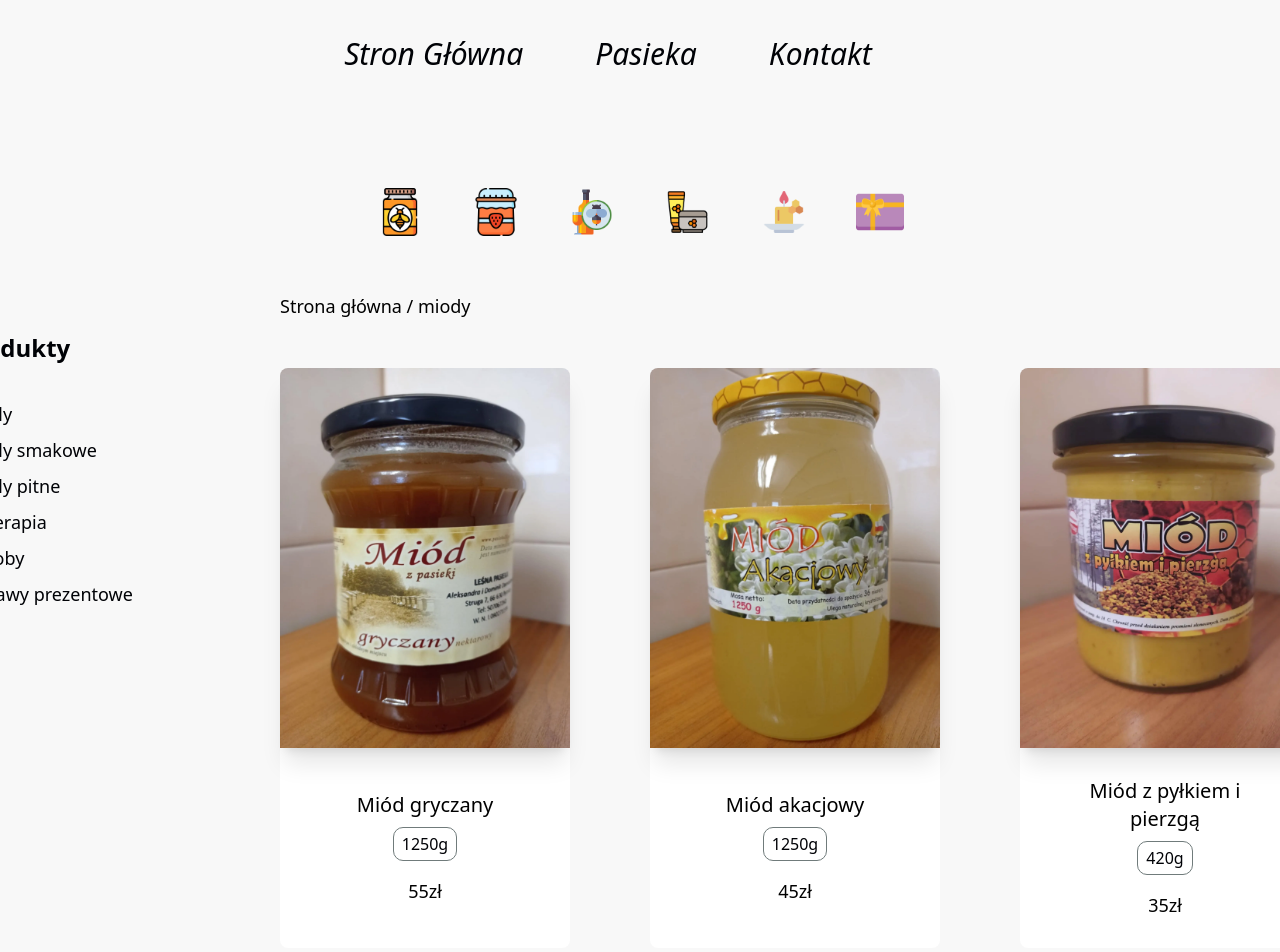
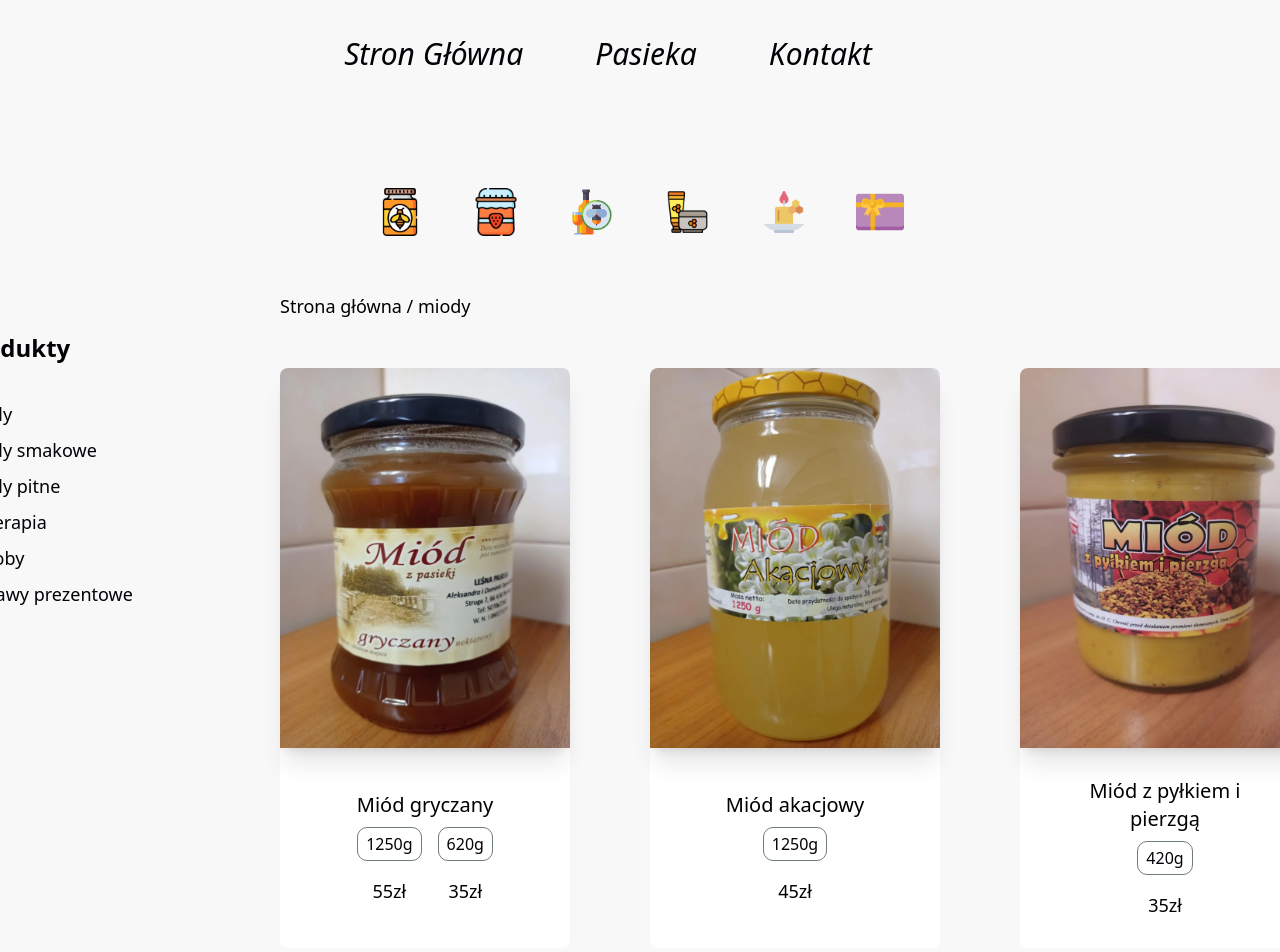
Before and after one commit to AndrzejGrabarz/Hell, a Next.js app: page / in a window 1280 px wide. Shown: the top 952 px of the page. Built offline with nearby package versions, Linux system fonts and the light colour scheme.

Commit message:
Poprawki

```diff
--- a/components/ImageBox.js
+++ b/components/ImageBox.js
@@ -31,21 +31,22 @@ function ImageBox({ foreground, background, product }) {
           />
         </div>
 
-        <div className="flex flex-col break-normal h-[200px] w-full  bg-white rounded-b-lg justify-center items-center font-medium p-10 ">
+        <div className="flex flex-col break-normal h-[200px] w-full  bg-white rounded-b-lg justify-center items-center font-medium p-10  ">
           <p className=" text-center max-w-[200px]  text-xl mb-2 break-words">{selectedProduct.honey_name}</p>
           <div className="flex flex-row">
-            {selectedProduct.type === 'honey' || selectedProduct.type === 'alkohol' || selectedProduct.type === 'zestaw' ? <button onClick={handleClick} aria-pressed={isPressed} type="button" className="py-1 px-2">{selectedProduct.grammar_for_big}</button> : ''}
+            <div className="flex-col">
+              {selectedProduct.type === 'honey' || selectedProduct.type === 'alkohol' || selectedProduct.type === 'zestaw' ? <button onClick={handleClick} aria-pressed={isPressed} type="button" className="py-1 px-2">{selectedProduct.grammar_for_big}</button> : ''}
+              {selectedProduct.type === 'fruit' || selectedProduct.type === 'leki' || selectedProduct.type === 'ozdoby' ? <button onClick={handleClick} aria-pressed={isPressed} type="button" className="py-1 px-2">{selectedProduct.grammar_for_small}</button> : ''}
+              <p className="text-lg pt-4 text-center">{selectedProduct.type === 'honey' || selectedProduct.type === 'alkohol' ? selectedProduct.prize_for_big : selectedProduct.prize_for_small }</p>
+            </div>
+            {selectedProduct.honey_name === 'Miód gryczany' ? (
+              <div className="flex-col ml-4">
+                <button onClick={handleClick} aria-pressed={isPressed} type="button" className="py-1 px-2">{selectedProduct.grammar_for_small}</button>
+                <p className="text-lg pt-4 text-center">{selectedProduct.prize_for_small }</p>
+              </div>
 
-            {selectedProduct.type === 'fruit' || selectedProduct.type === 'leki' || selectedProduct.type === 'ozdoby' ? <button onClick={handleClick} aria-pressed={isPressed} type="button" className="py-1 px-2">{selectedProduct.grammar_for_small}</button> : ''}
-
-            {selectedProduct.type === 'specjal' ? (
-              <>
-                <button onClick={handleClick} aria-pressed={isPressed} type="button" className="py-1 px-2">{selectedProduct.grammar_for_small}</button>
-                <button onClick={handleClick} aria-pressed={isPressed} type="button" className="py-1 px-2">{selectedProduct.grammar_for_big}</button>
-              </>
             ) : ''}
           </div>
-          <p className="text-lg pt-4">{selectedProduct.type === 'honey' || selectedProduct.type === 'alkohol' ? selectedProduct.prize_for_big : selectedProduct.prize_for_small }</p>
         </div>
       </Link>
     </div>
--- a/pages/Kontakt.js
+++ b/pages/Kontakt.js
@@ -17,7 +17,7 @@ export default function Kontakt() {
             </div>
             <div className="text-lg 4xl:text-3xl sm:text-xl mb-8 font-RedHatItalic font-light">
               Telefon:
-              <span className="text-lg 4xl:text-2xl  sm:text-xl font-RedHatItalic font-light">  +48 546 867 534</span>
+              <span className="text-lg 4xl:text-2xl  sm:text-xl font-RedHatItalic font-light">  +48 507 067 260</span>
             </div>
             <div className="text-lg 4xl:text-2xl sm:text-xl font-RedHatItalic font-light text-center">
               Szukasz czegoś wyjątkowego? Masz pytania, które cie nurtują? Nie bój się napisać do nas jesteśmy mili ludzie 😉 Pomożemy, doradzimy. Odpowiedź otrzymasz odrazu albo w ciągu 2 nastepnych dni w razie czego zawsze może dzwonić od 8:00 do 15:00. Miód sam się nie zbierze.
--- a/pages/produkty/[products].js
+++ b/pages/produkty/[products].js
@@ -91,7 +91,9 @@ function Produkt() {
             </ul>
             {data.type === 'honey' || data.type === 'fruit' ? <div className="text-center my-4 font-RedHatItalic font-light italic text-2xl">Dostępne rozmiary</div> : ''}
             <div className="flex flex-row justify-center font-RedHatItalic font-light italic">
+
               {data && data.type === 'honey' || data.type === 'alkohol' ? (
+                <div className="flex flex-row">
                   <div className="flex flex-col items-center mx-10 text-lg">
                     <div className="bg-gradient-to-r from-[#e05960] to-[#f78e8e] py-2 px-4 rounded-tl-lg rounded-br-lg font-medium w-[200px]">
                       <div className="text-center">{`Waga Netto: ${data.grammar_for_big}`}</div>
@@ -100,6 +102,18 @@ function Produkt() {
                     <div className="w-20 h-20 my-4">
                       <img className="w-full h-full  rounded-lg object-cover hover:scale-125 cursor-pointer" src="/Domino/Icons/big jar.png" alt="" />
                     </div>
+                  </div>
+                  {data && data.honey_name === 'Miód gryczany' ? (
+                    <div className="flex flex-col items-center mx-10 text-lg">
+                      <div className="bg-gradient-to-r from-[#e05960] to-[#f78e8e] py-2 px-4 rounded-tl-lg rounded-br-lg font-medium w-[200px]">
+                        <div className="text-center">{`Waga Netto: ${data.grammar_for_small}`}</div>
+                        <div className="text-center">{`Cena: ${data.prize_for_small}`}</div>
+                      </div>
+                      <div className="flex w-full h-full items-end my-4 justify-center ">
+                        <img className="w-14 h-14  rounded-lg object-cover hover:scale-125 cursor-pointer" src="/Domino/Icons/small jar.png" alt="" />
+                      </div>
+                    </div>
+                  ) : ''}
                 </div>
               ) : ''}
 
--- a/utils/Miody.js
+++ b/utils/Miody.js
@@ -5,7 +5,7 @@ const Miody = [
     morePhotos: ['/Domino/Product webp/Miód_Gryczany_2.webp', '/Domino/Product webp/placeholder.webp'],
     honey_name: 'Miód gryczany',
     type: 'honey',
-    grammar_for_small: '610g',
+    grammar_for_small: '620g',
     grammar_for_big: '1250g',
     prize_for_small: '35zł',
     prize_for_big: '55zł',
@@ -366,7 +366,7 @@ const Miody = [
     morePhotos: ['/Domino/Product webp/Imb_pig.webp', '/Domino/Product webp/Imb_pig.webp'],
     honey_name: 'Miód z imbirem i pigwą',
     type: 'fruit',
-    grammar_for_small: '610g',
+    grammar_for_small: '420g',
     grammar_for_big: '1250g',
     prize_for_small: '40zł',
     prize_for_big: '60zł',
@@ -394,7 +394,7 @@ const Miody = [
     morePhotos: ['/Domino/Product webp/Kawa.webp', '/Domino/Product webp/placeholder.webp'],
     honey_name: 'Miód do kawy',
     type: 'fruit',
-    grammar_for_small: '610g',
+    grammar_for_small: '420g',
     grammar_for_big: '1250g',
     prize_for_small: '40zł',
     prize_for_big: '60zł',
@@ -534,7 +534,7 @@ const Miody = [
     type: 'ozdoby',
     grammar_for_small: '1 figurka',
     grammar_for_big: '1000ml',
-    prize_for_small: '40zł',
+    prize_for_small: '15zł',
     prize_for_big: '60zł',
     description: 'Ozdoby świąteczne z wosku pszczelego to unikalne, ręcznie wykonane i malowane figurki, które doskonale oddają magię świąt. Wykonane z naturalnego wosku pszczelego, łączą tradycję z nowoczesnym designem. Ich subtelny, miodowy zapach dodaje przytulnej atmosfery każdemu wnętrzu. Każda figurka jest zapakowana w ozdobną torebkę, co czyni ją idealnym wyborem na prezent.',
     realization: 'Figurki są ręcznie odlewane z naturalnego wosku pszczelego, a następnie precyzyjnie malowane, aby nadać im świąteczny charakter. Każdy detal jest starannie dopracowany, co sprawia, że ozdoby są wyjątkowe. Małe figurki mogą być pakowane pojedynczo lub w zestawach, w zależności od preferencji klienta.',
@@ -551,7 +551,7 @@ const Miody = [
     type: 'ozdoby',
     grammar_for_small: '1 figurka',
     grammar_for_big: '1000ml',
-    prize_for_small: '40zł',
+    prize_for_small: '15zł',
     prize_for_big: '60zł',
     description: 'Ozdoby świąteczne z wosku pszczelego to unikalne, ręcznie wykonane i malowane figurki, które doskonale oddają magię świąt. Wykonane z naturalnego wosku pszczelego, łączą tradycję z nowoczesnym designem. Ich subtelny, miodowy zapach dodaje przytulnej atmosfery każdemu wnętrzu. Każda figurka jest zapakowana w ozdobną torebkę, co czyni ją idealnym wyborem na prezent.',
     realization: 'Figurki są ręcznie odlewane z naturalnego wosku pszczelego, a następnie precyzyjnie malowane, aby nadać im świąteczny charakter. Każdy detal jest starannie dopracowany, co sprawia, że ozdoby są wyjątkowe. Małe figurki mogą być pakowane pojedynczo lub w zestawach, w zależności od preferencji klienta.',
@@ -568,7 +568,7 @@ const Miody = [
     type: 'ozdoby',
     grammar_for_small: '3 figurki',
     grammar_for_big: '1000ml',
-    prize_for_small: '120zł',
+    prize_for_small: '45zł',
     prize_for_big: '60zł',
     description: 'Ozdoby świąteczne z wosku pszczelego to unikalne, ręcznie wykonane i malowane figurki, które doskonale oddają magię świąt. Wykonane z naturalnego wosku pszczelego, łączą tradycję z nowoczesnym designem. Ich subtelny, miodowy zapach dodaje przytulnej atmosfery każdemu wnętrzu. Każda figurka jest zapakowana w ozdobną torebkę, co czyni ją idealnym wyborem na prezent.',
     realization: 'Figurki są ręcznie odlewane z naturalnego wosku pszczelego, a następnie precyzyjnie malowane, aby nadać im świąteczny charakter. Każdy detal jest starannie dopracowany, co sprawia, że ozdoby są wyjątkowe. Małe figurki mogą być pakowane pojedynczo lub w zestawach, w zależności od preferencji klienta.',
@@ -585,7 +585,7 @@ const Miody = [
     type: 'ozdoby',
     grammar_for_small: '2 figurki',
     grammar_for_big: '1000ml',
-    prize_for_small: '80zł',
+    prize_for_small: '30zł',
     prize_for_big: '60zł',
     description: 'Ozdoby świąteczne z wosku pszczelego to unikalne, ręcznie wykonane i malowane figurki, które doskonale oddają magię świąt. Wykonane z naturalnego wosku pszczelego, łączą tradycję z nowoczesnym designem. Ich subtelny, miodowy zapach dodaje przytulnej atmosfery każdemu wnętrzu. Każda figurka jest zapakowana w ozdobną torebkę, co czyni ją idealnym wyborem na prezent.',
     realization: 'Figurki są ręcznie odlewane z naturalnego wosku pszczelego, a następnie precyzyjnie malowane, aby nadać im świąteczny charakter. Każdy detal jest starannie dopracowany, co sprawia, że ozdoby są wyjątkowe. Małe figurki mogą być pakowane pojedynczo lub w zestawach, w zależności od preferencji klienta.',
```
Lines whose indentation alone changed are shown as unchanged.
